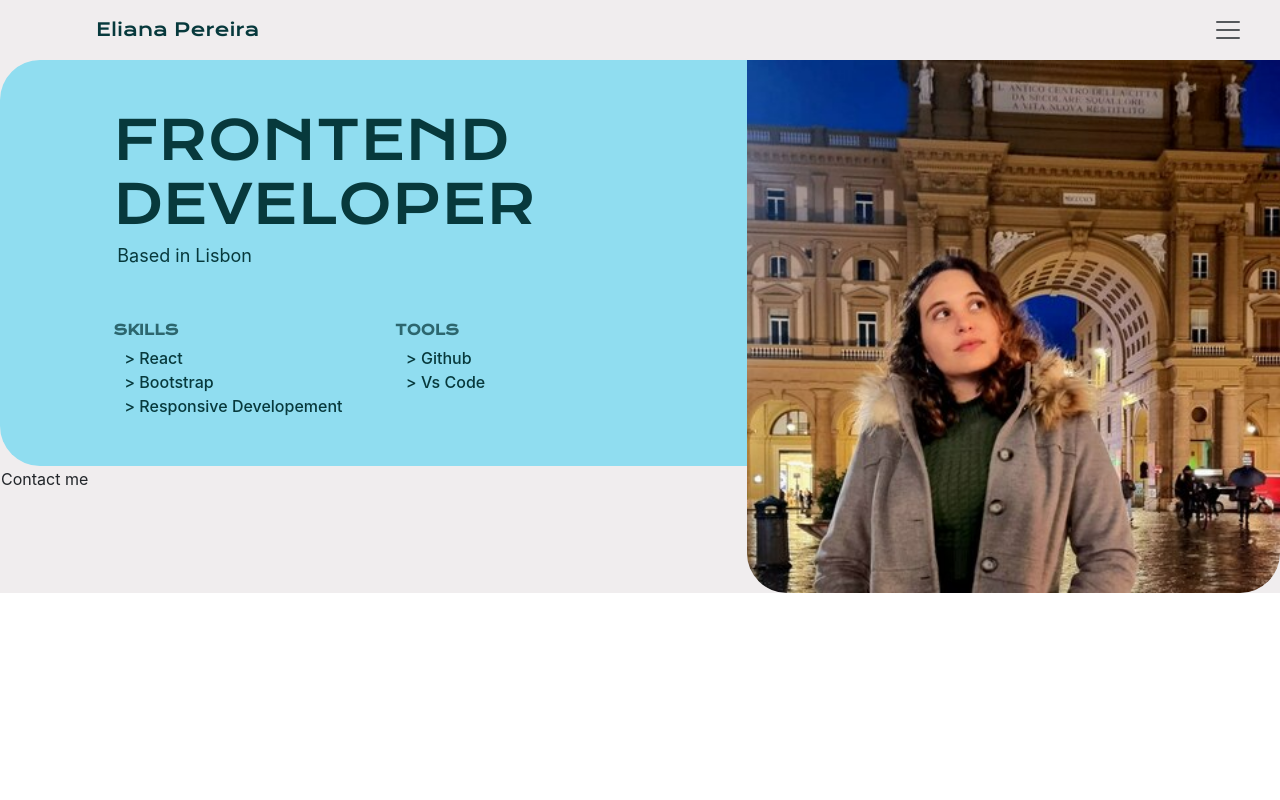
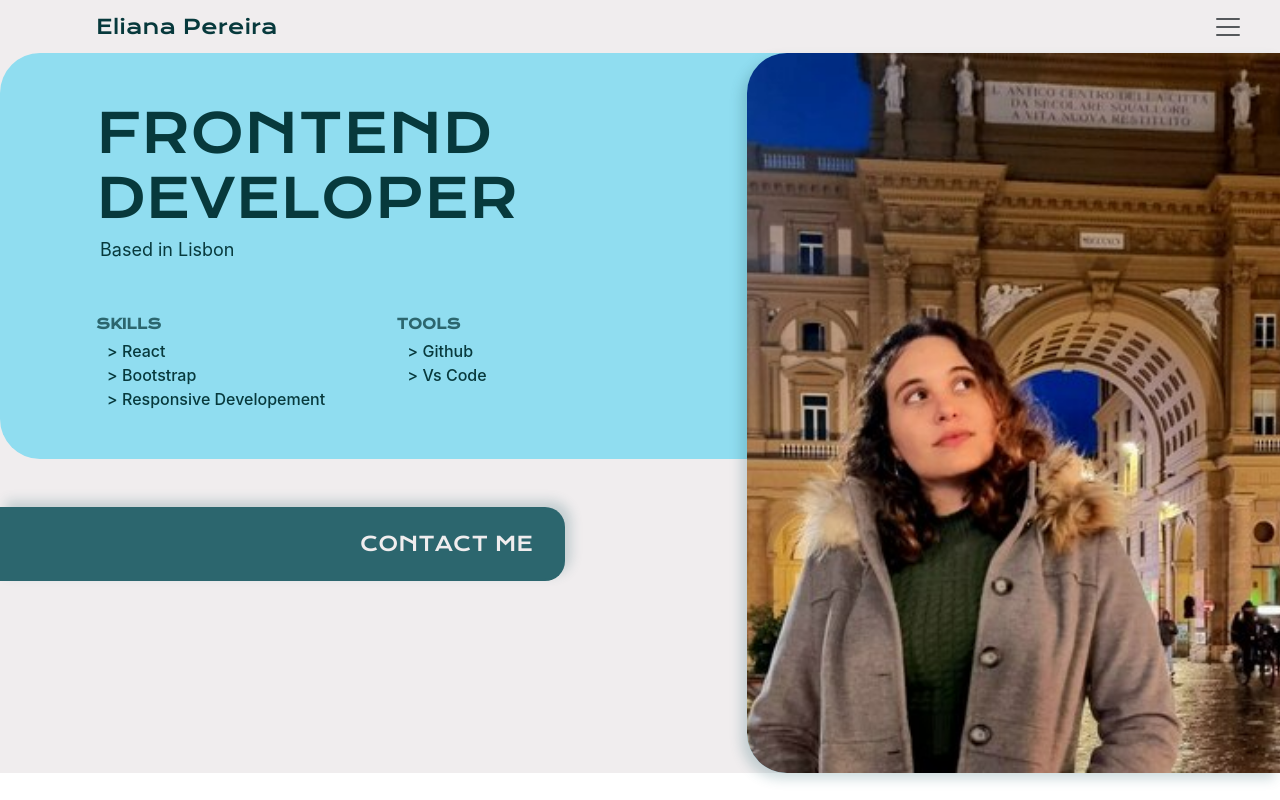
Before and after one commit to Eli032501/portfolio-eliana, a React (Create React App) app: page / in a window 1280 px wide. Built offline with nearby package versions, Linux system fonts and the light colour scheme.

Commit message:
header button

```diff
--- a/src/App.css
+++ b/src/App.css
@@ -12,6 +12,7 @@
   --fifth-color: #f0edee;
   --round-corner-bg: 60px;
   --round-corner-md: 40px;
+  --round-corner-sm: 20px;
 }
 
 .App {
--- a/src/Header.css
+++ b/src/Header.css
@@ -1,12 +1,9 @@
 .Header .frame-header {
   border-radius: var(--round-corner-md) 0 0 var(--round-corner-md);
   background-color: var(--third-color);
-  padding: 3rem;
+  padding: 3rem 6rem;
 }
-.Header .container-hd {
-  max-width: 520px;
-  margin: 0 auto;
-}
+
 .Header h1 {
   font-family: var(--font-headers);
   text-transform: uppercase;
@@ -35,9 +32,35 @@
 }
 .Header .frame-image {
   align-items: end;
+  height: 90vh;
+  background-color: var(--third-color);
+  border-bottom-left-radius: var(--round-corner-md);
 }
 .Header .frame-image img {
-  border-radius: 0 0 var(--round-corner-md) var(--round-corner-md);
+  box-shadow: -6px 6px 12px #2c666e3a;
+  object-fit: cover;
+  border-radius: var(--round-corner-md) 0 0 var(--round-corner-md);
   height: 100%;
   width: 100%;
 }
+
+.Header .btn-standard-lt {
+  border-radius: 0 var(--round-corner-sm) var(--round-corner-sm) 0;
+  background-color: var(--secundary-color);
+  width: 565px;
+  padding: 20px 30px;
+  font-family: var(--font-headers);
+  color: var(--fifth-color);
+  font-size: 20px;
+  text-align: end;
+  text-transform: uppercase;
+  border: 2px solid var(--secundary-color);
+  border-left: none;
+  box-shadow: 6px -6px 12px #2c666e3a;
+}
+
+.Header .btn-standard-lt:hover {
+  background-color: var(--fifth-color);
+  box-shadow: none;
+  color: var(--secundary-color);
+}
--- a/src/Header.js
+++ b/src/Header.js
@@ -7,8 +7,7 @@ export default function Header() {
     <div className="Header">
       <section className="row">
         <div className=" col-7">
-          <div className=" frame-header">
-            <div className="container-hd">
+          <div className=" frame-header mb-5">
             <h1>Frontend Developer</h1>
             <p> Based in Lisbon</p>
             <div className="row mt-5">
@@ -30,8 +29,7 @@ export default function Header() {
               </div>
             </div>
           </div>
-          </div>
-          <button className="btn">Contact me</button>
+          <button className="btn btn-standard-lt">Contact me</button>
         </div>
         <div className="frame-image col-5">
           <img src={perfilImage} alt="profile" />
--- a/src/Navheader.css
+++ b/src/Navheader.css
@@ -1,11 +1,11 @@
 .Navheader .navbar {
-  padding: 0.8rem 2rem;
+  padding: 0.6rem 2rem;
 }
 
 .Navheader .navbar-brand {
   font-family: var(--font-headers);
   color: var(--primary-color);
-  font-size: 18px;
+  font-size: 20px;
   font-weight: 400;
   margin-left: 4rem;
 }
```
Lines whose indentation alone changed are shown as unchanged.
